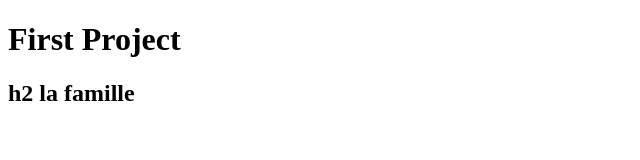
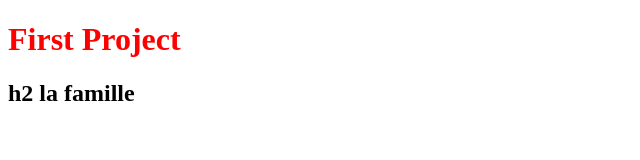
Before and after one commit to Brissux/frist-project, a plain HTML site: page index.html in a window 1280 px wide. Shown: the whole page, without its empty margins (0-640 px from the left). Drawn offline with Linux system fonts and the light colour scheme.

Commit message:
ajout style

```diff
--- a/index.html
+++ b/index.html
@@ -4,6 +4,7 @@
 <head>
     <meta charset="UTF-8">
     <title>First Project</title>
+    <link rel="stylesheet" href="style.css" type="text/css" />
 </head>
 
 <body>
--- /dev/null
+++ b/style.css
@@ -0,0 +1,3 @@
+h1 {
+    color: red;
+}
```
